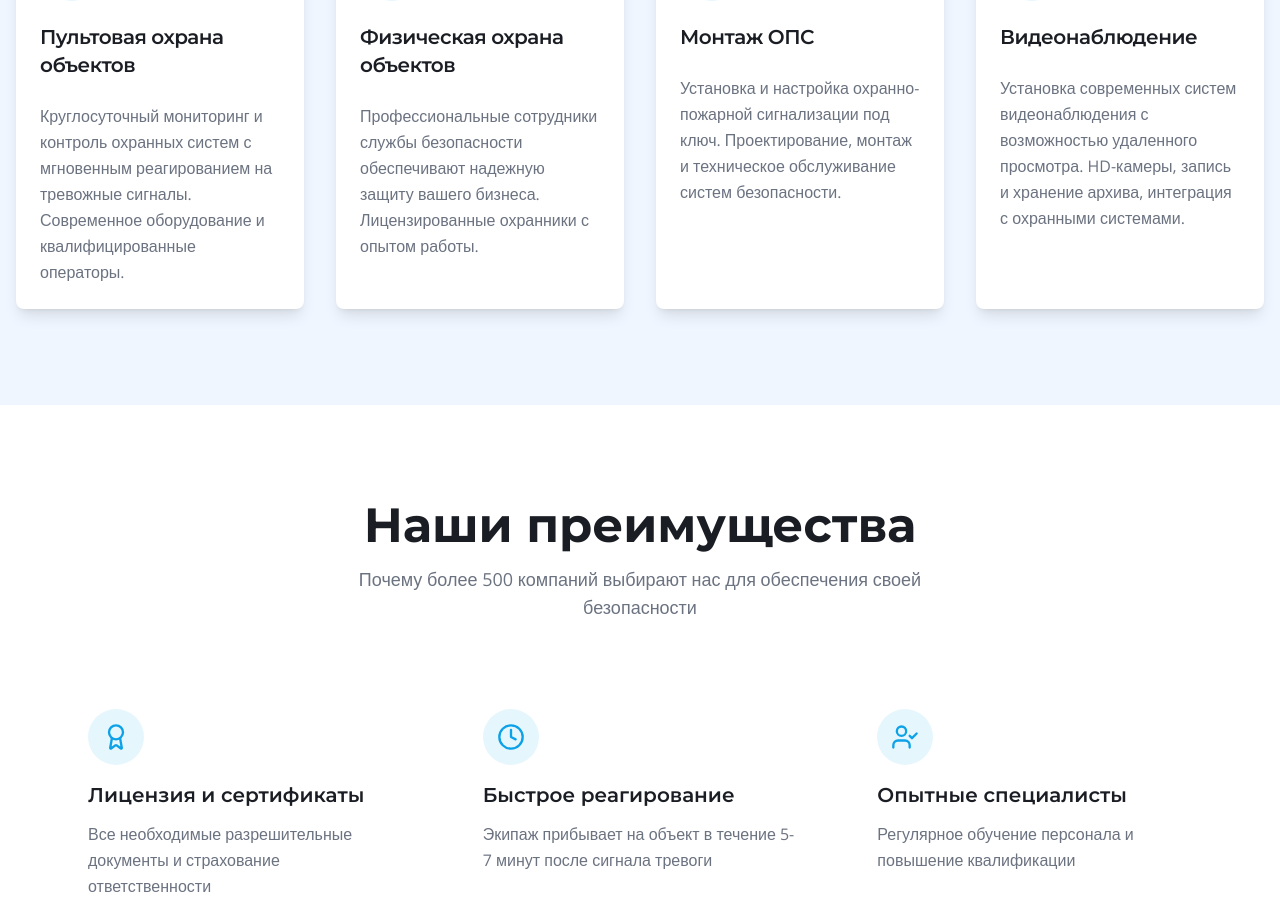
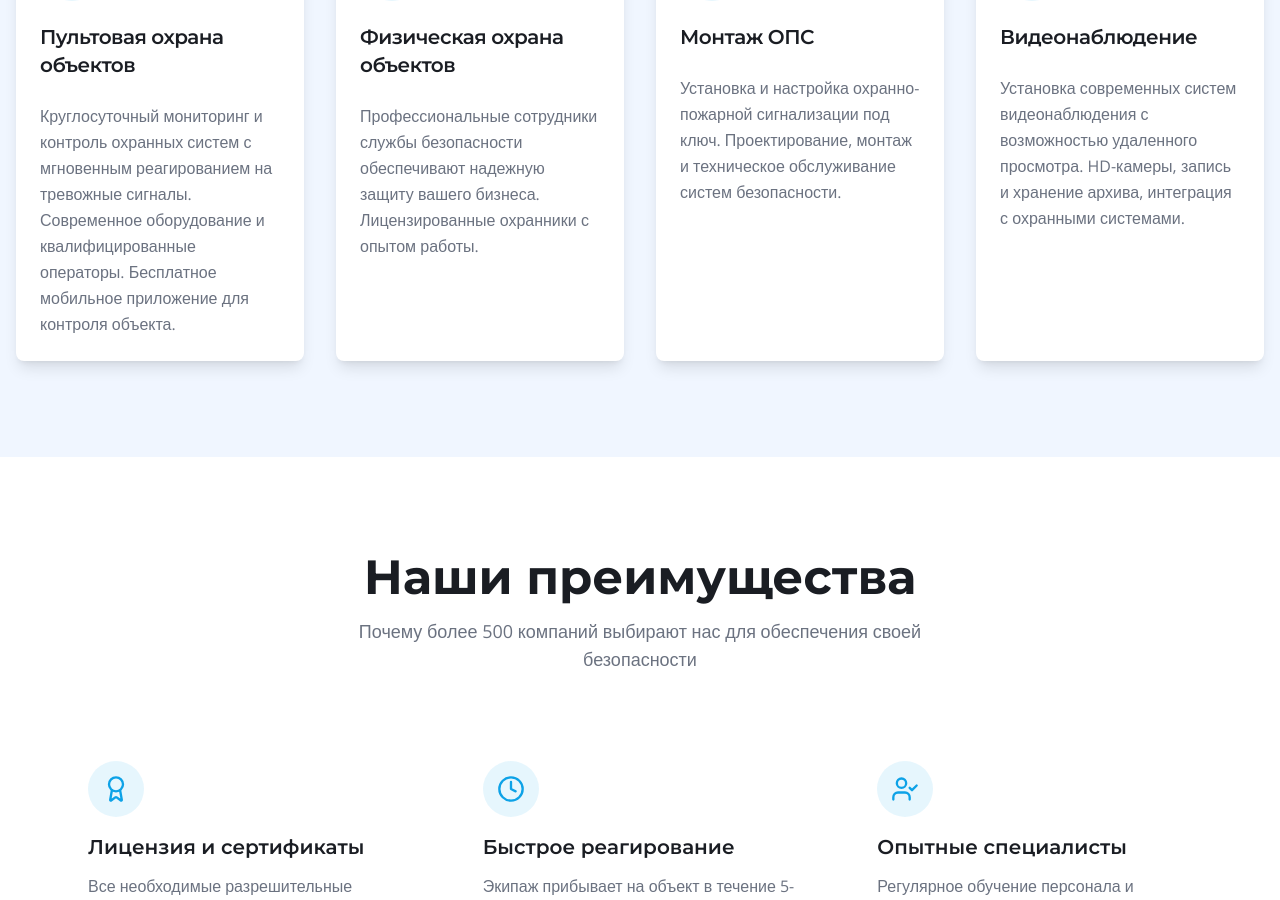
Before and after one commit to pr-poehali-dev/security-website-project-1, a React (Vite) app: page / in a window 1280 px wide. Shown: the part 1167-2067 px from the top of the page. Built offline with nearby package versions, Linux system fonts and the light colour scheme.

Commit message:
Добавить информацию о мобильном приложении

```diff
--- a/src/components/Services.tsx
+++ b/src/components/Services.tsx
@@ -5,7 +5,7 @@ const services = [
   {
     icon: 'MonitorSmartphone',
     title: 'Пультовая охрана объектов',
-    description: 'Круглосуточный мониторинг и контроль охранных систем с мгновенным реагированием на тревожные сигналы. Современное оборудование и квалифицированные операторы.'
+    description: 'Круглосуточный мониторинг и контроль охранных систем с мгновенным реагированием на тревожные сигналы. Современное оборудование и квалифицированные операторы. Бесплатное мобильное приложение для контроля объекта.'
   },
   {
     icon: 'Users',
```
